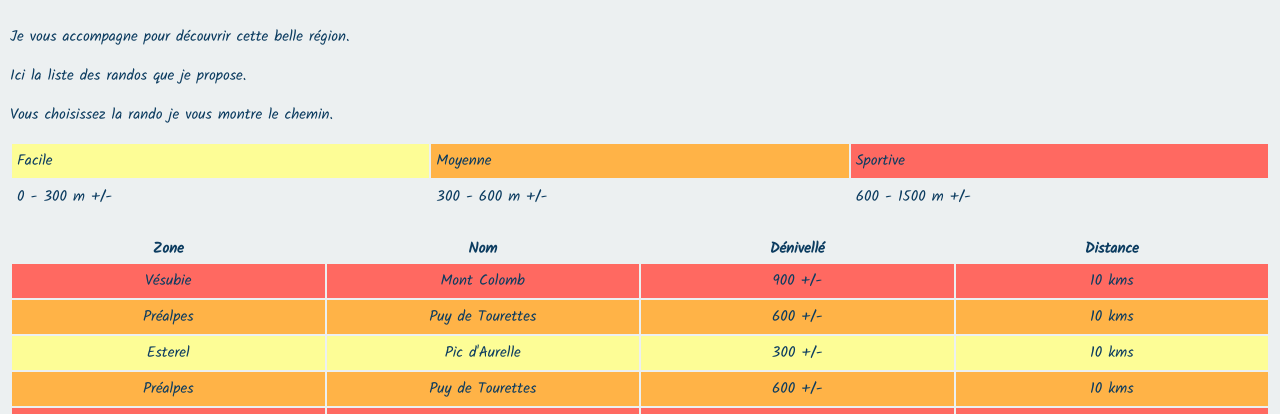
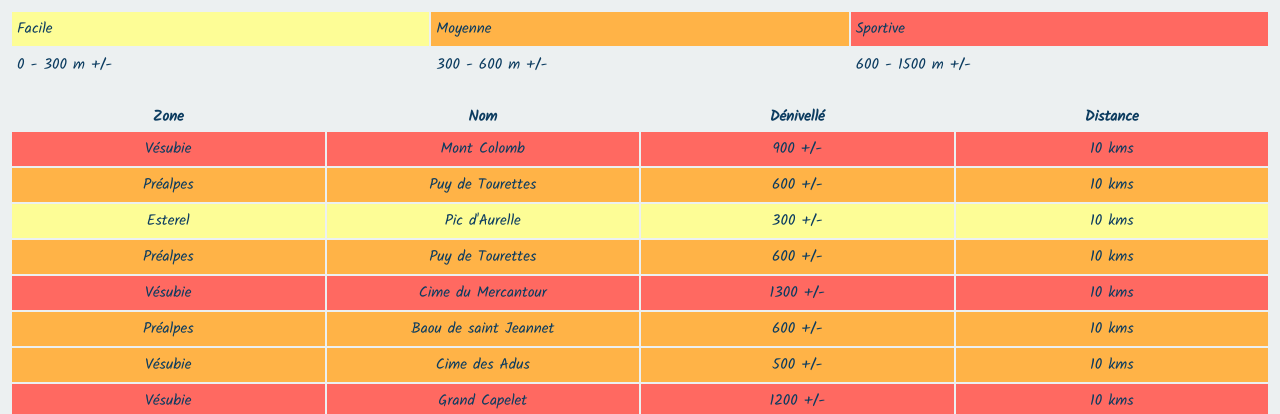
Before and after one commit to unchunka/flech, a PHP site: template view/hiking.twig in a window 1280 px wide. Shown: the part 154-568 px from the top of the page. Run offline with PHP 8.4, Linux system fonts and the light colour scheme; the template is opened without the code that fills it, so the values that code supplies are empty; some libraries are stand-ins or nearby versions.

Commit message:
Change hiking view text

```diff
--- a/view/hiking.twig
+++ b/view/hiking.twig
@@ -39,9 +39,6 @@
 
     <div id="content">
 
-        <p>Je vous accompagne pour découvrir cette belle région.</p>
-        <p>Ici la liste des randos que je propose.</p>
-        <p>Vous choisissez la rando je vous montre le chemin.</p>
         <table>
             <tr>
                 <td class="easy">Facile</td>
```
